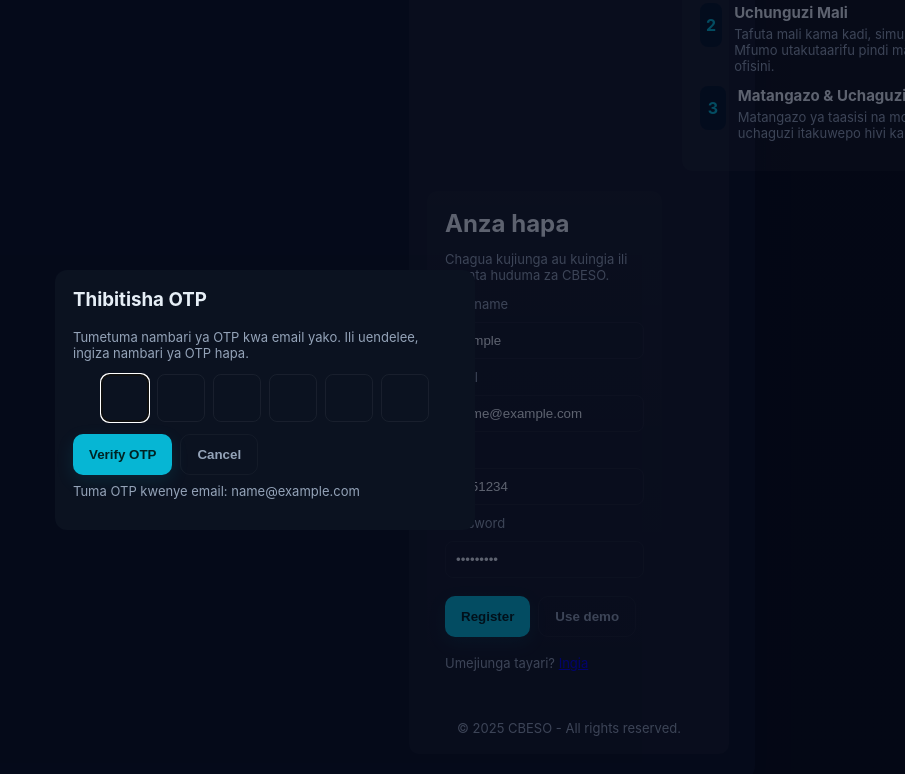
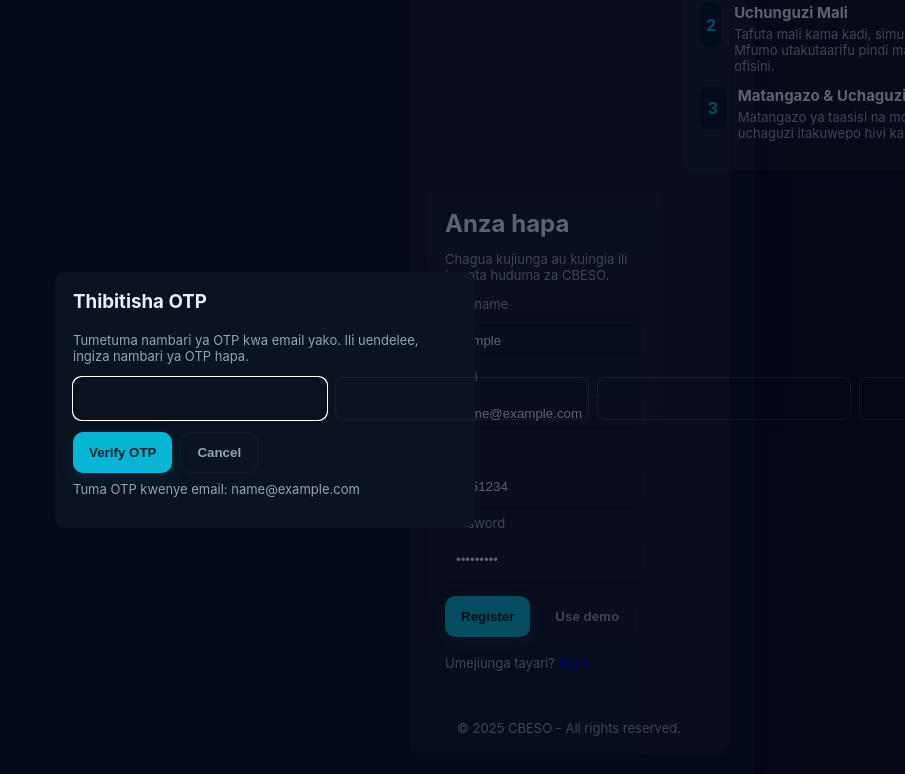
Before and after one commit to Tacknine/CBESO-DOM, a plain HTML site: page index.html in a window 1280 px wide. Both pictures are taken after typing "Sample", "name@example.com", "5551234", "Sample123" into the empty fields and a click on the button "Register". Shown: the part 713-1487 px from the top of the page, without its empty margins (375-1280 px from the left). Drawn offline with Linux system fonts and the light colour scheme.

Commit message:
Update index.html

```diff
--- a/index.html
+++ b/index.html
@@ -61,23 +61,8 @@
     }
     .modal.show{display:flex}
     .modal-card{width:100%;max-width:420px;background:var(--card);border-radius:12px;padding:18px}
-    .otp-inputs {
-    display: flex;
-    flex-wrap: wrap; /* inaruhusu vipengele kwenda mstari mpya */
-    justify-content: center; /* inapanga katikati */
-    gap: 8px; /* nafasi kati ya box */
-}
-
-.otp-inputs input {
-    width: 48px;     /* upana wa kudumu wa kila OTP box */
-    height: 48px;    /* kimo cha kudumu */
-    text-align: center; /* maandishi katikati */
-    font-size: 18px;
-    border-radius: 8px;
-    background: transparent;
-    border: 1px solid rgba(255,255,255,0.06);
-    flex: none; /* inazuia ku-panua kupita kiasi */
-}:center;padding:10px;font-size:18px;border-radius:8px;background:transparent;border:1px solid rgba(255,255,255,0.06)}
+    .otp-inputs{display:flex;gap:8px}
+    .otp-inputs input{flex:1;text-align:center;padding:10px;font-size:18px;border-radius:8px;background:transparent;border:1px solid rgba(255,255,255,0.06)}
 
     @media (max-width:880px){
       .grid{grid-template-columns:1fr}
```
